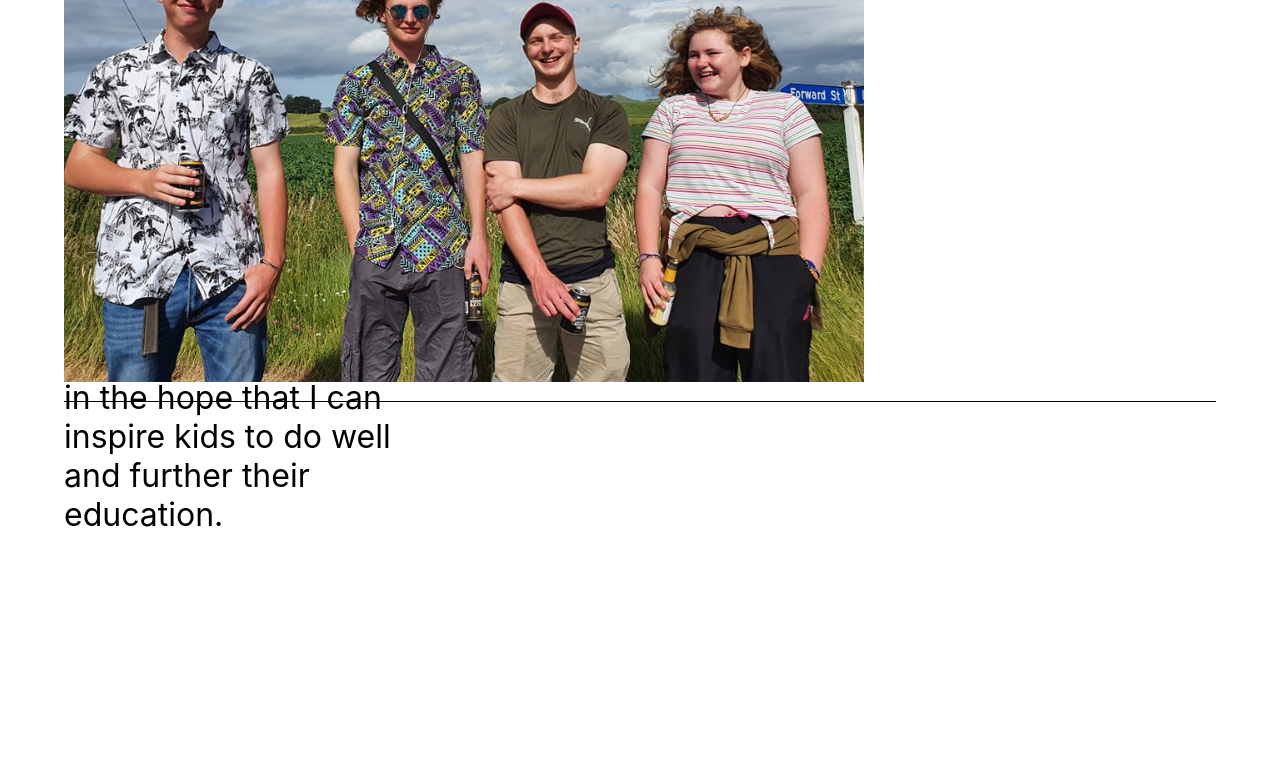
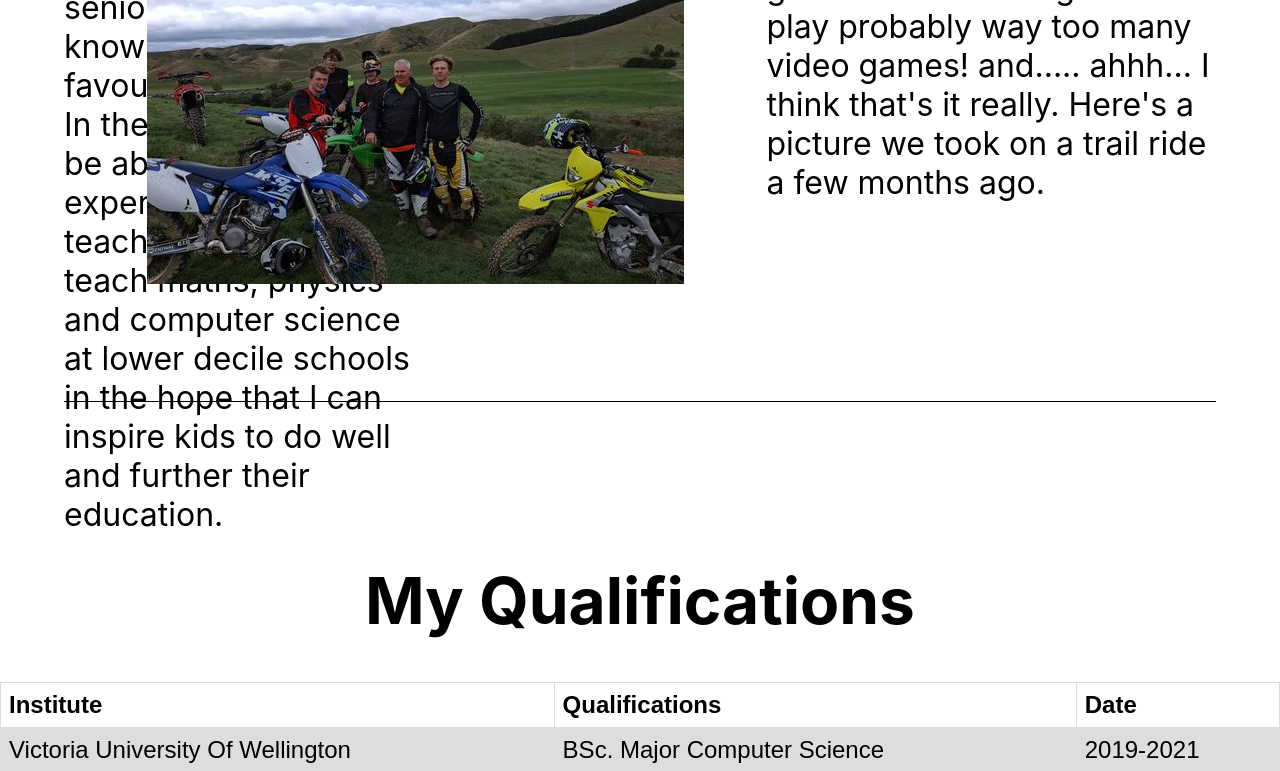
Before and after one commit to Guesswhoitis/CV-Website, a React (Create React App) app: page / in a window 1280 px wide. Shown: the part 2000-2771 px from the top of the page. Before the commit the page ends 2534 px from the top, so only its background shows below. Built offline with nearby package versions, Linux system fonts and the light colour scheme.

Commit message:
add my quals

```diff
--- a/src/components/mainMenuHeader/mainMenuHeader.jsx
+++ b/src/components/mainMenuHeader/mainMenuHeader.jsx
@@ -5,11 +5,11 @@ import "./mainMenuHeader.css"
 class MainMenuHeader extends Component {
     render() {
 
-        document.addEventListener('scroll', function(e) {
+        document.addEventListener('scroll', function (e) {
             const rect = document.getElementById("videoPlayer").getBoundingClientRect();
-            if(rect.bottom <= 10){
+            if (rect.bottom <= 10) {
                 document.getElementById("header").style.filter = "invert(1)"
-            }else{
+            } else {
                 document.getElementById("header").style.filter = "invert(0)"
             }
 
@@ -18,12 +18,15 @@ class MainMenuHeader extends Component {
 
 
         return (
-            <div class='header' id ="header">
+            <div class='header' id="header">
                 <div class="header__leftDiv">
                     <a href="/">
                         <img src={logo} alt="Logo" />
                     </a>
-                    <h1>James Hulena</h1>
+                    <a class="header__text" href="#videoPlayer">
+                        <h1>James Hulena</h1>
+                    </a>
+
                 </div>
 
                 <div class="header__innerDiv">
@@ -34,7 +37,7 @@ class MainMenuHeader extends Component {
                         <a class="header__text" href="#My Hobbies!">My Hobbies</a>
                     </h1>
                     <h1>
-                        <a class="header__text" href="/goSomewhere"> My Qualifications</a>
+                        <a class="header__text" href="#My Qualifications"> My Qualifications</a>
                     </h1>
                 </div>
 
--- /dev/null
+++ b/src/components/quals/quals.css
@@ -0,0 +1,26 @@
+.quals{
+    width: 100%;
+    font-size: 3vh;
+    height: 100vh;
+
+}
+.quals__title{
+    font-size: 8vh;
+    margin-top: 20vh;
+}
+
+table {
+    font-family: arial, sans-serif;
+    border-collapse: collapse;
+    width: 100%;
+}
+
+td, th {
+    border: 1px solid #dddddd;
+    text-align: left;
+    padding: 8px;
+}
+
+tr:nth-child(even) {
+    background-color: #dddddd;
+}
--- /dev/null
+++ b/src/components/quals/quals.jsx
@@ -0,0 +1,43 @@
+import React, { Component } from "react";
+import "./quals.css"
+
+class Quals extends Component {
+
+
+
+
+
+    render() {
+
+            return (
+                <div class="quals" id ="My Qualifications">
+                    <h1 class = "quals__title">My Qualifications</h1>
+                    <table>
+                        <tr>
+                            <th>Institute</th>
+                            <th>Qualifications</th>
+                            <th>Date</th>
+                        </tr>
+                        <tr>
+                            <td>Victoria University Of Wellington</td>
+                            <td>BSc. Major Computer Science</td>
+                            <td>2019-2021</td>
+                        </tr>
+                        <tr>
+                            <td>Central Hawkes Bay College</td>
+                            <td>NCEA Level 3</td>
+                            <td>2013-2018</td>
+                        </tr>
+                    </table>
+
+                </div>
+            );
+        }
+
+
+}
+
+
+
+
+export default Quals;
--- a/src/pages/mainMenu/App.js
+++ b/src/pages/mainMenu/App.js
@@ -3,6 +3,8 @@ import MainMenuHeader from '../../components/mainMenuHeader/mainMenuHeader';
 import backGround from './backgroundLoop.mp4';
 import Entry from '../../components/entry/entry';
 import familyPic from '../../assets/me.jpg';
+import trailRide from '../../assets/trailRide.jpg';
+import Quals from '../../components/quals/quals';
 
 function App() {
 
@@ -11,14 +13,7 @@ function App() {
   var whoAmISection = "I am a third year Computer Science student looking to kick start my career in the IT industry as I will be eligible to graduate at the start of November. I love to work with a good team of passionate people who are able to work well together. I want to be able to develop a good relationship with my co-workers. I believe having a good relationship with co-workers promotes productivity and increases morale. I really enjoy learning new things from people who have walked the walk. Being able to utilise more senior people's knowledge is my favourite way to learn. In the future I want to be able to share my experience through teaching. I want to teach maths, physics and computer science at lower decile schools in the hope that I can inspire kids to do well and further their education."
 
   var myHobbyTitle = "My Hobbies!"
-  var myHobbySection = "My Hobbies"
-
-
-
-
-
-
-
+  var myHobbySection = "I have a few cool hobbies! I love taking my bike out on trail rides! I love playing my guitar! I love reading books! I play probably way too many video games! and..... ahhh... I think that's it really. Here's a picture we took on a trail ride a few months ago."
 
 
 
@@ -32,8 +27,8 @@ function App() {
         <h2>What you see here is a quick website I made to challenge myself. Its pretty much just a cv with some other information about me.</h2>
       </div>
       <Entry title={whoAmITitle} paragraph ={whoAmISection} picture ={familyPic} order={"right"}/>
-      <Entry title={myHobbyTitle} paragraph ={myHobbySection} picture ={familyPic} order={"left"}/>
-
+      <Entry title={myHobbyTitle} paragraph ={myHobbySection} picture ={trailRide} order={"left"}/>
+      <Quals/>
     </div>
   );
 }
```
Also changed, not shown: src/assets/trailRide.jpg (added).
